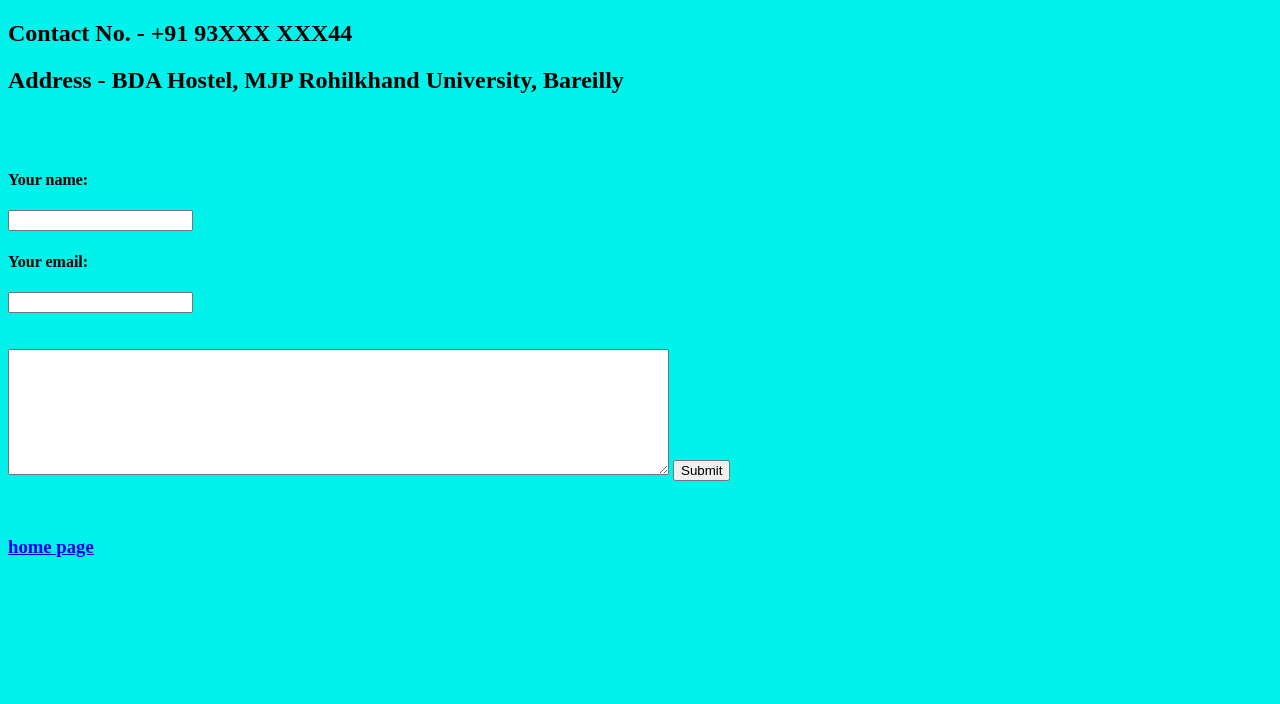
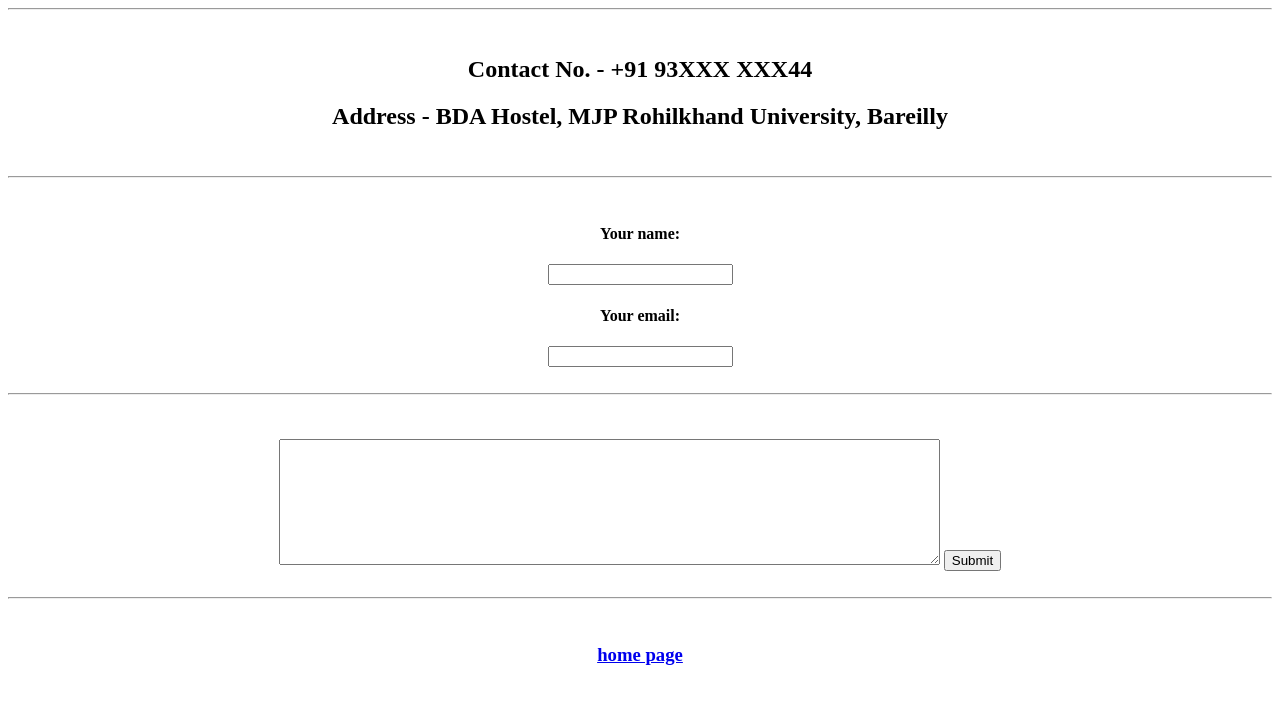
Before and after one commit to Yash-chourasiya/CV, a plain HTML site: page contact.html in a window 1280 px wide. Drawn offline with Linux system fonts and the light colour scheme.

Commit message:
Update contact.html

```diff
--- a/contact.html
+++ b/contact.html
@@ -1,28 +1,46 @@
 <!DOCTYPE html>
 <html lang="en" dir="ltr">
+
 <head>
   <meta charset="utf-8">
   <title>Contact details</title>
+  <link rel="stylesheet" href="css/style.css">
 </head>
-  <body bgcolor="#00F2EB">
+
+<body>
+  <center>
+    <hr>
+    <br>
     <h2>Contact No. - +91 93XXX XXX44</h2>
     <h2>Address - BDA Hostel, MJP Rohilkhand University, Bareilly</h2>
     <br>
+    <hr>
     <br>
     <form class="" action="index.html" method="post">
-    <label><h4>Your name:</h4></label>
+      <label>
+        <h4>Your name:</h4>
+      </label>
       <input type="text" name="" value="">
       <br>
-    <label><h4>Your email:</h4></label>
+      <label>
+        <h4>Your email:</h4>
+      </label>
       <input type="email" name="" value="">
       <br>
+      <br>
+      <hr>
       <br>
       <br>
       <textarea name="name" rows="8" cols="80"></textarea>
       <input type="submit" name="">
     </form>
     <br>
+    <hr>
     <br>
-    <a href="index.html"><h3>home page</h3></a>
+    <a href="index.html">
+      <h3>home page</h3>
+    </a>
+  </center>
 </body>
+
 </html>
```
Lines whose indentation alone changed are shown as unchanged.
